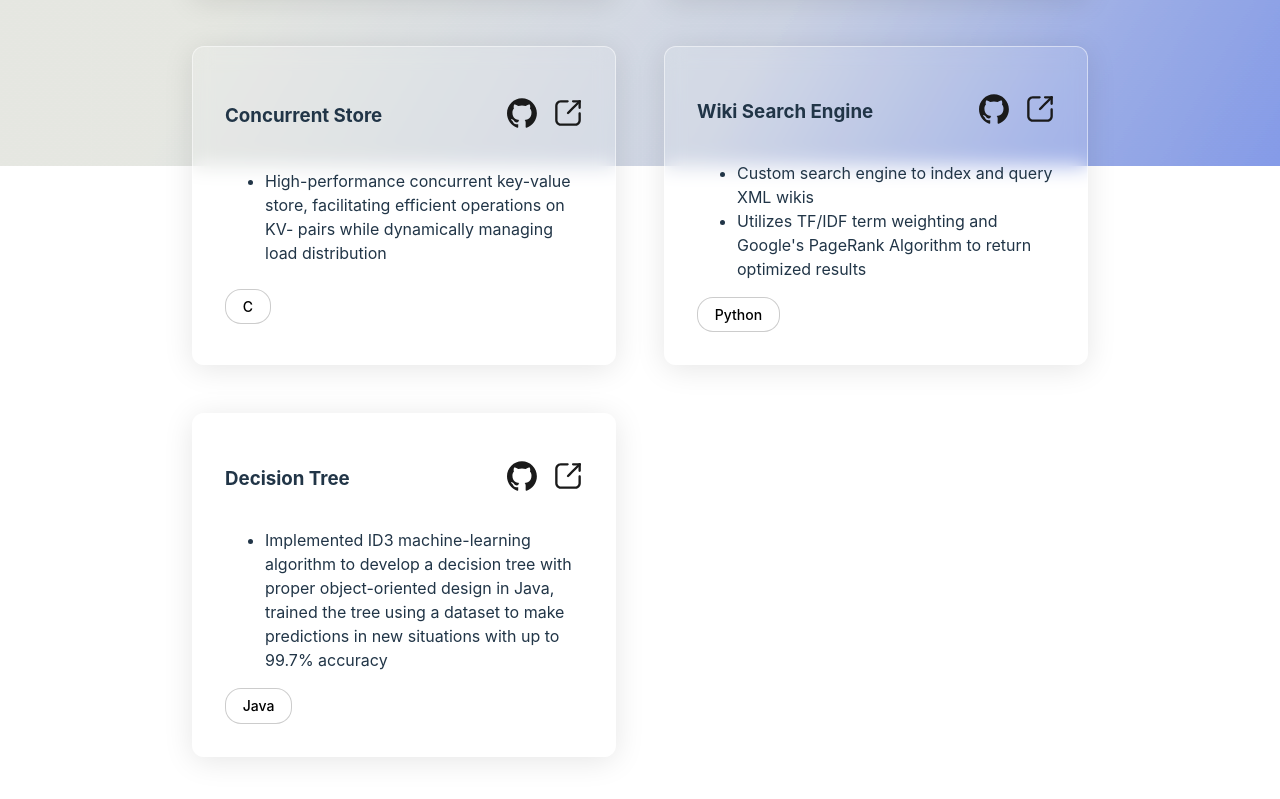
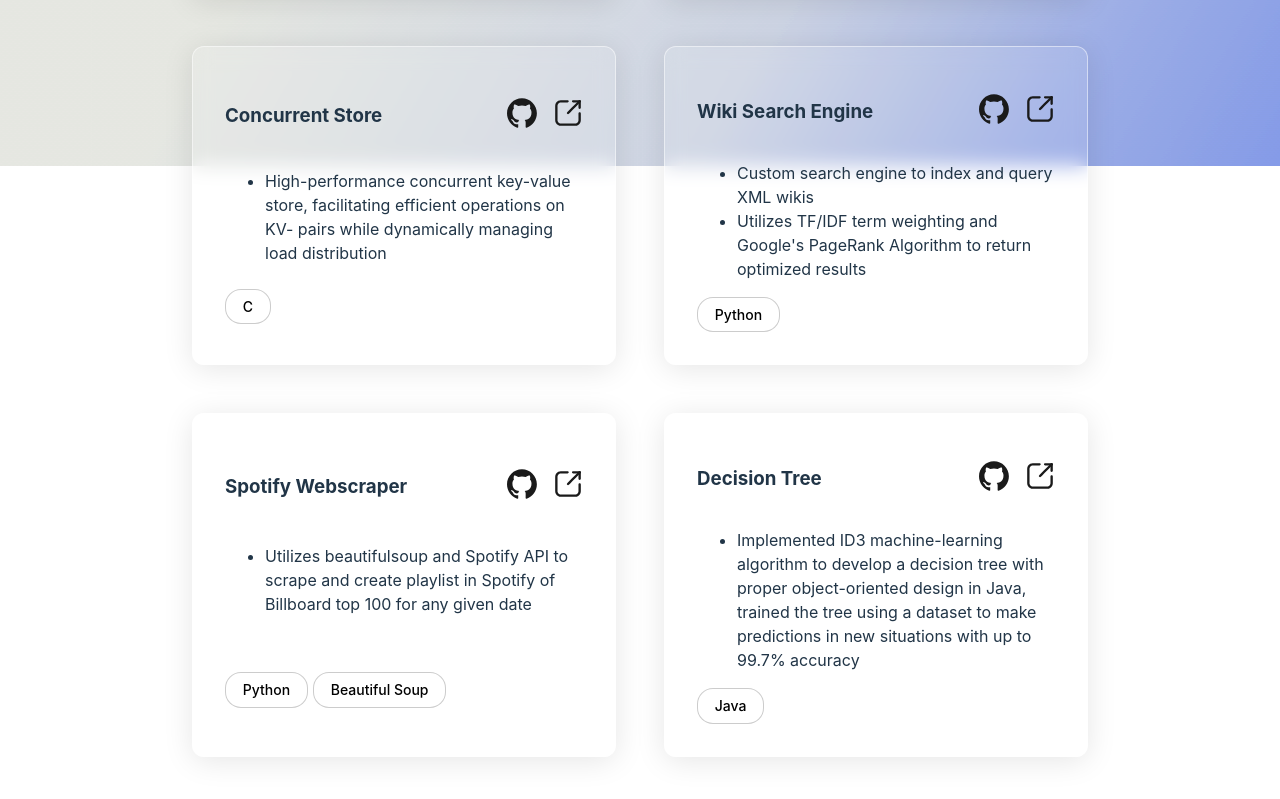
Before and after one commit to jhmlee/personal_website, a React (Vite) app: page /projects in a window 1280 px wide. Shown: the part 634-1433 px from the top of the page. Built offline with nearby package versions, Linux system fonts and the light colour scheme.

Commit message:
added webscrape

```diff
--- a/src/components/Projects.jsx
+++ b/src/components/Projects.jsx
@@ -32,6 +32,12 @@
             github: "https://github.com/jhmlee",
             description: ["Custom search engine to index and query XML wikis", "Utilizes TF/IDF term weighting and Google's PageRank Algorithm to return optimized results"],
             tags: ['Python'],
+        },
+        {
+            title: "Spotify Webscraper",
+            github: "https://github.com/jhmlee/spotify-webscrape",
+            description: ["Utilizes beautifulsoup and Spotify API to scrape and create playlist in Spotify of Billboard top 100 for any given date"],
+            tags: ['Python', 'Beautiful Soup'],
         },
         {
             title: "Decision Tree",
```
